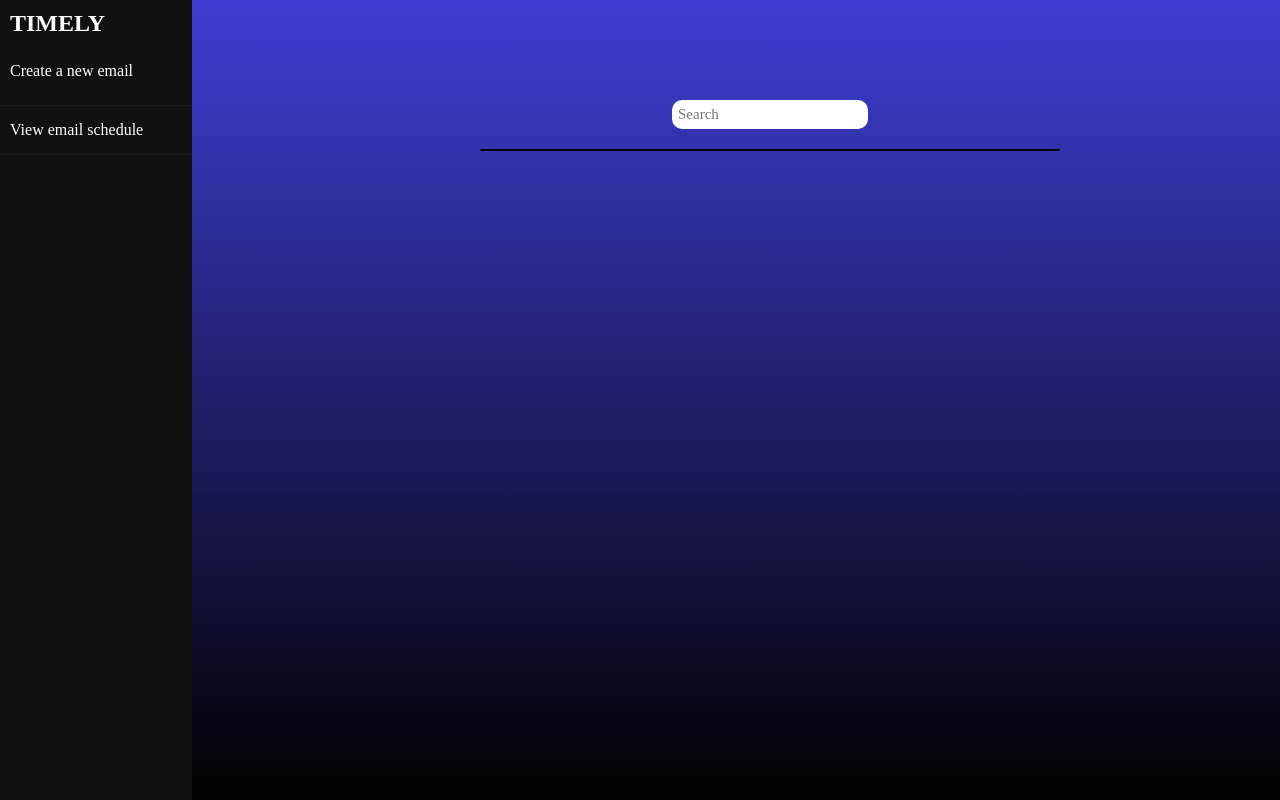
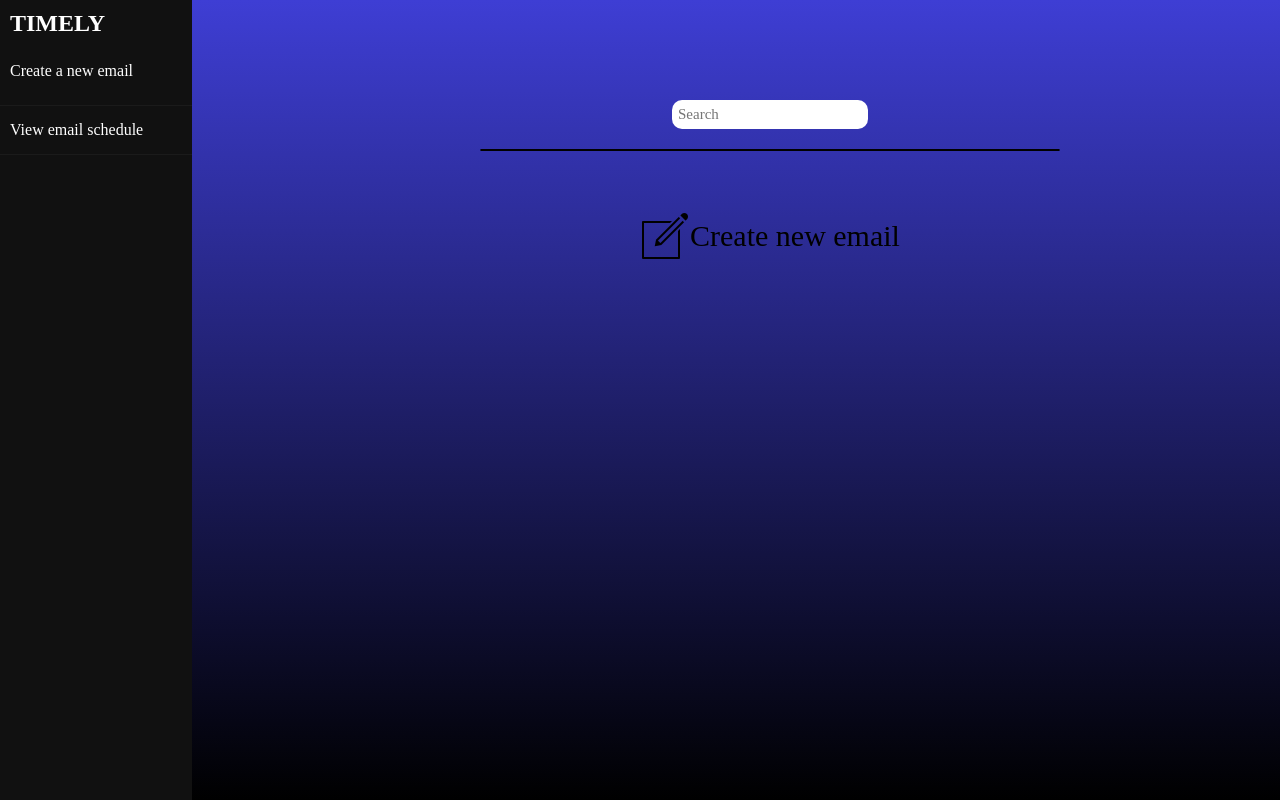
Before and after one commit to Ike-jide/Timely, a plain HTML site: page src/timely/timely.html in a window 1280 px wide. Drawn offline with Linux system fonts and the light colour scheme.

Commit message:
making crate event button functional

```diff
--- a/src/timely/timely.css
+++ b/src/timely/timely.css
@@ -74,3 +74,11 @@ table, th, td {
   font-size: 15px;
   border-radius: 10px;
   }
+.create{
+    margin-top: 60px;
+    display: flex;
+    justify-content: center;
+    align-items: center;
+    font-size: 30px;
+    cursor: pointer;
+}
--- a/src/timely/timely.html
+++ b/src/timely/timely.html
@@ -26,6 +26,10 @@
     <table class="table">
 
     </table>
+    <div class="create">
+      <img src="../img/icons8.png">
+      <p>Create new email</p>
+    </div>
    </div>
    <script src="timely.js"></script>
 </body>
--- a/src/timely/timely.js
+++ b/src/timely/timely.js
@@ -1,6 +1,11 @@
 const create = document.querySelector(".newSchedule")
 const view = document.querySelector(".viewEmails")
 const table = document.querySelector(".table")
+const create2= document.querySelector(".create")
+
+create2.addEventListener('click',()=>{
+
+})
 
 create.addEventListener('click',()=>{
 
```
Also changed, not shown: src/img/icons8.png (added), 2 other files.
